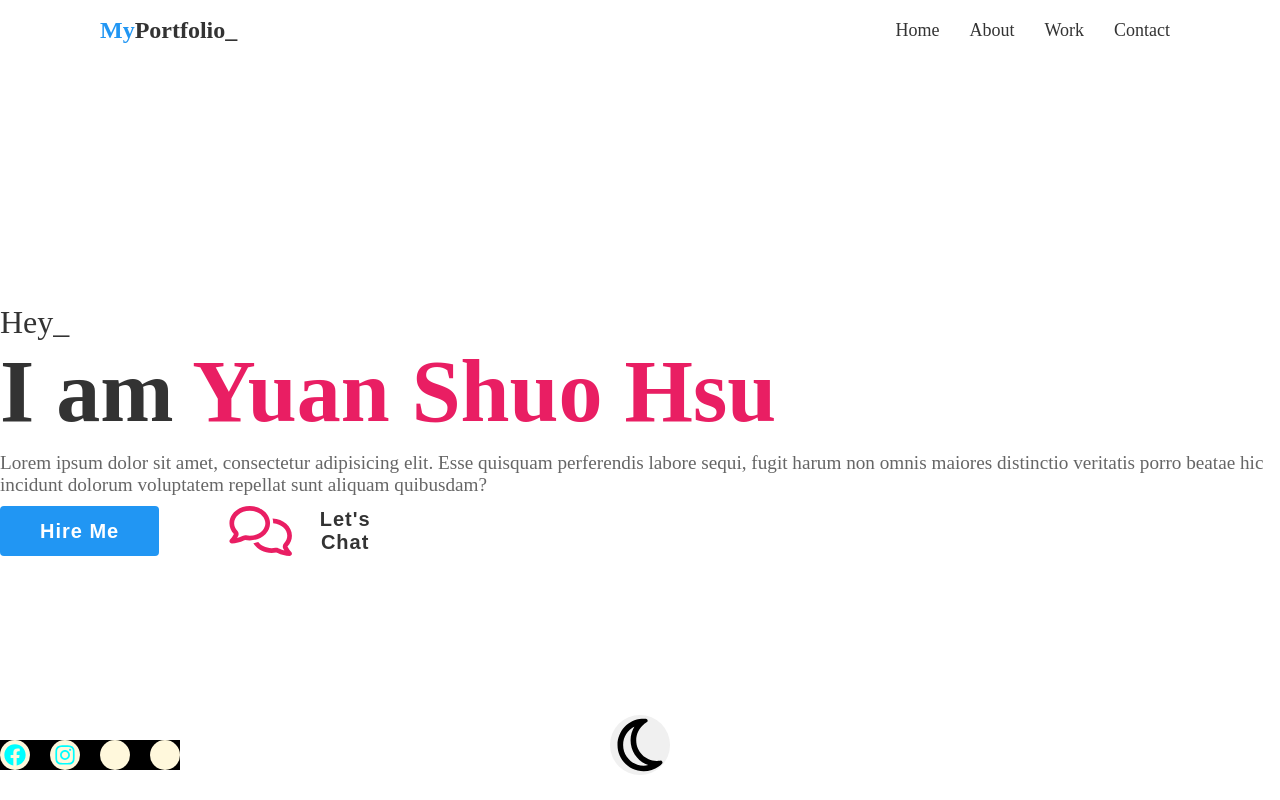
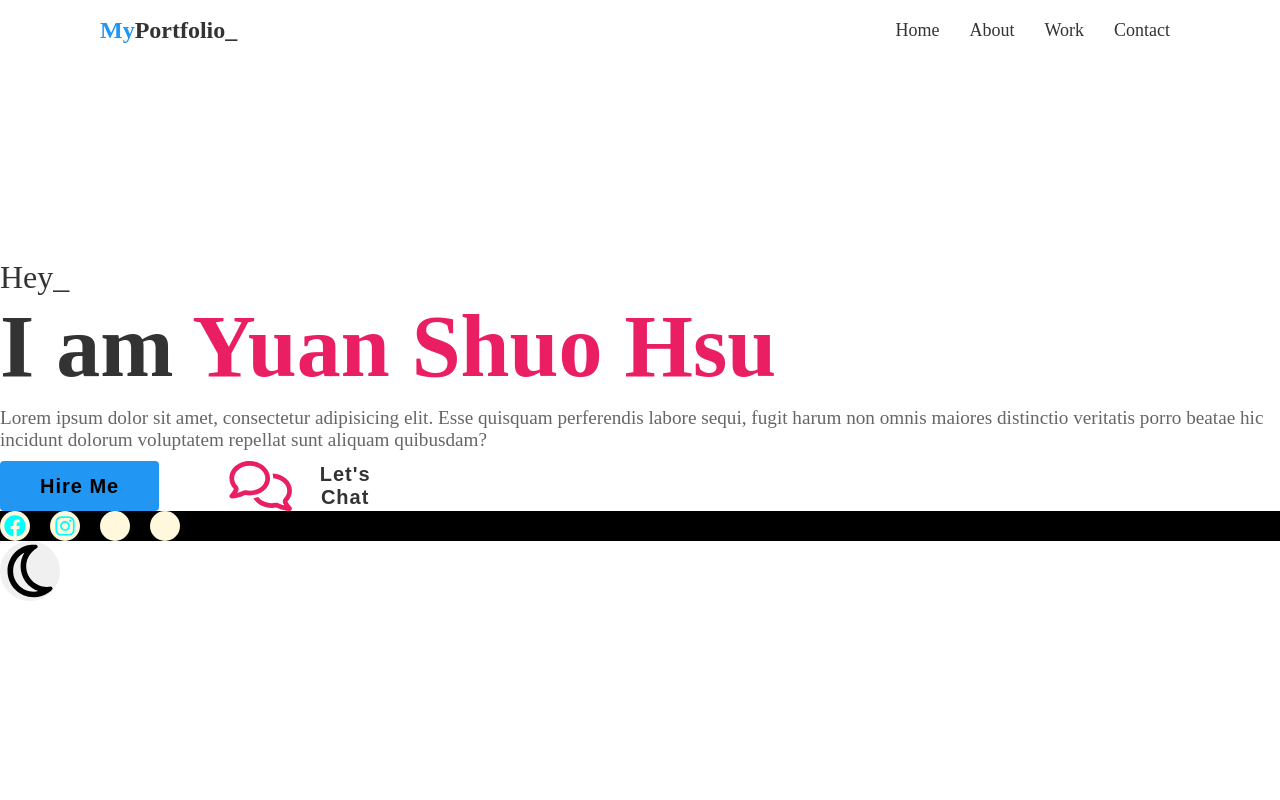
Before and after one commit to YuanShuoHsu/portfolio, a Next.js app: page / in a window 1280 px wide. Built offline with nearby package versions, Linux system fonts and the light colour scheme.

Commit message:
scss color transition updated

```diff
--- a/components/Banner/index.module.scss
+++ b/components/Banner/index.module.scss
@@ -21,7 +21,7 @@
     }
     .banner__buttonGroup {
       .banner__button {
-        &.chat {
+        &Text {
           color: #fff;
         }
       }
@@ -63,7 +63,7 @@
       background: #2196f3;
       border: none;
       border-radius: 4px;
-      color: #fff;
+      // color: #fff;
       font-size: 20px;
       font-weight: 600;
       letter-spacing: 1px;
@@ -72,21 +72,23 @@
       cursor: pointer;
       transition: opacity 0.2s;
 
+      &:nth-child(2) {
+        background: transparent;
+      }
+
       &:hover {
         opacity: 0.8;
       }
 
-      &.chat {
-        background: transparent;
-        color: #333;
-        display: flex;
-        transition: color 0.2s;
-
-        svg {
+      &Icon {
           width: 100%;
           height: 100%;
           fill: #e91e63;
-        }
+      }
+
+      &Text {
+        color: #333;
+        transition: color 0.2s;
       }
     }
   }
--- a/components/Banner/index.tsx
+++ b/components/Banner/index.tsx
@@ -23,15 +23,17 @@ export default function Banner() {
       </p>
       <div className={styles.banner__buttonGroup}>
         <button className={styles.banner__button}>Hire Me</button>
-        <button className={`${styles.banner__button} ${styles.chat}`}>
-          <svg xmlns="http://www.w3.org/2000/svg" viewBox="0 0 640 512">
+        <button className={styles.banner__button}>
+          <svg className={styles.banner__buttonIcon} xmlns="http://www.w3.org/2000/svg" viewBox="0 0 640 512">
             <path d="M88.2 309.1c9.8-18.3 6.8-40.8-7.5-55.8C59.4 230.9 48 204 48 176c0-63.5 63.8-128 160-128s160 64.5 160 128s-63.8 128-160 128c-13.1 0-25.8-1.3-37.8-3.6c-10.4-2-21.2-.6-30.7 4.2c-4.1 2.1-8.3 4.1-12.6 6c-16 7.2-32.9 13.5-49.9 18c2.8-4.6 5.4-9.1 7.9-13.6c1.1-1.9 2.2-3.9 3.2-5.9zM0 176c0 41.8 17.2 80.1 45.9 110.3c-.9 1.7-1.9 3.5-2.8 5.1c-10.3 18.4-22.3 36.5-36.6 52.1c-6.6 7-8.3 17.2-4.6 25.9C5.8 378.3 14.4 384 24 384c43 0 86.5-13.3 122.7-29.7c4.8-2.2 9.6-4.5 14.2-6.8c15.1 3 30.9 4.5 47.1 4.5c114.9 0 208-78.8 208-176S322.9 0 208 0S0 78.8 0 176zM432 480c16.2 0 31.9-1.6 47.1-4.5c4.6 2.3 9.4 4.6 14.2 6.8C529.5 498.7 573 512 616 512c9.6 0 18.2-5.7 22-14.5c3.8-8.8 2-19-4.6-25.9c-14.2-15.6-26.2-33.7-36.6-52.1c-.9-1.7-1.9-3.4-2.8-5.1C622.8 384.1 640 345.8 640 304c0-94.4-87.9-171.5-198.2-175.8c4.1 15.2 6.2 31.2 6.2 47.8l0 .6c87.2 6.7 144 67.5 144 127.4c0 28-11.4 54.9-32.7 77.2c-14.3 15-17.3 37.6-7.5 55.8c1.1 2 2.2 4 3.2 5.9c2.5 4.5 5.2 9 7.9 13.6c-17-4.5-33.9-10.7-49.9-18c-4.3-1.9-8.5-3.9-12.6-6c-9.5-4.8-20.3-6.2-30.7-4.2c-12.1 2.4-24.7 3.6-37.8 3.6c-61.7 0-110-26.5-136.8-62.3c-16 5.4-32.8 9.4-50 11.8C279 439.8 350 480 432 480z" />
           </svg>
-          <span>{`Let's Chat`}</span>
+          <span className={styles.banner__buttonText}>{`Let's Chat`}</span>
         </button>
       </div>
-      <Social />
-      <Night />
+      <div>
+        <Social />
+        <Night />
+      </div>
     </div>
   );
 }
--- a/components/Header/index.module.scss
+++ b/components/Header/index.module.scss
@@ -33,6 +33,7 @@
 
       &:nth-child(2) {
         color: #333;
+        transition: color 0.2s;
       }
     }
   }
--- a/components/Night/index.module.scss
+++ b/components/Night/index.module.scss
@@ -1,8 +1,8 @@
 .night {
-  position: absolute;
-  bottom: 25px;
-  left: 50%;
-  transform: translateX(-50%);
+  // position: absolute;
+  // bottom: 25px;
+  // left: 50%;
+  // transform: translateX(-50%);
   width: 60px;
   height: 60px;
   background: #f0f0f0;
--- a/components/Social/index.module.scss
+++ b/components/Social/index.module.scss
@@ -1,6 +1,6 @@
 .social {
-  position: absolute;
-  bottom: 30px;
+  // position: absolute;
+  // bottom: 30px;
   display: flex;
   gap: 20px;
   background: black;
```
